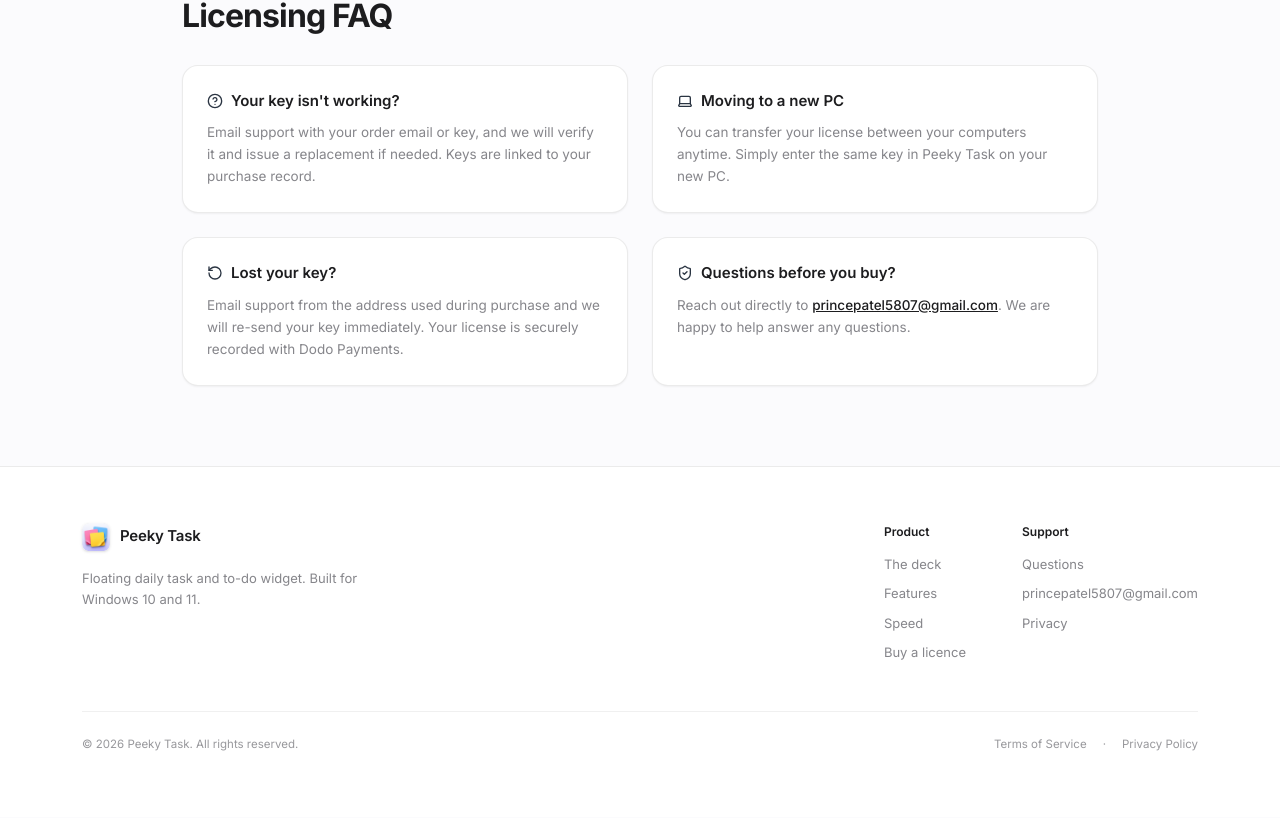
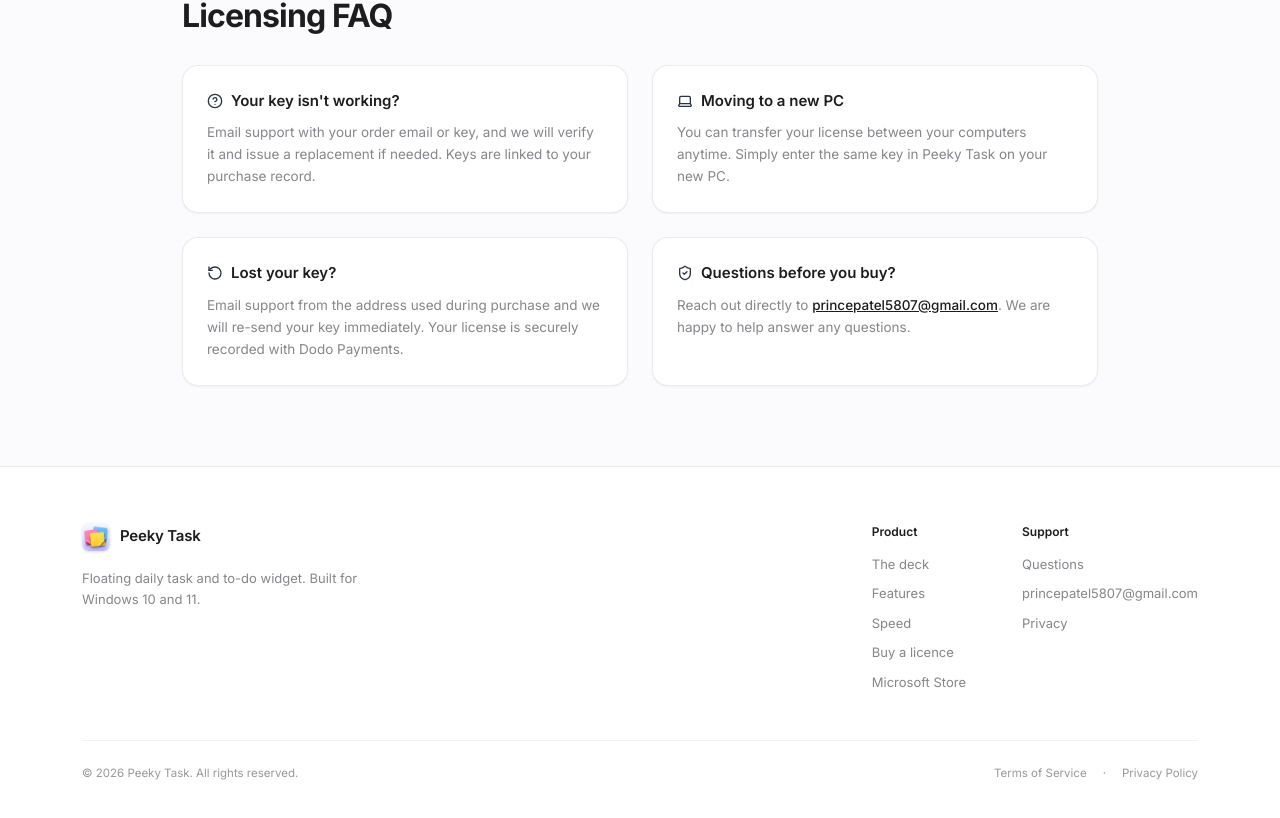
Before and after one commit to Pro-Prince/peeky-task-web, a Next.js app: page /buy in a window 1280 px wide. Shown: the part 1421-2239 px from the top of the page. Built offline with nearby package versions, Linux system fonts and the light colour scheme.

Commit message:
Update Microsoft Store links to direct listing https://apps.microsoft.com/detail/9P93CZD9129H

```diff
--- a/src/components/DownloadCta.tsx
+++ b/src/components/DownloadCta.tsx
@@ -85,7 +85,7 @@ export function DownloadCta() {
 
         <div className="mt-8 flex flex-wrap items-center justify-center gap-3">
           <a
-            href="https://apps.microsoft.com"
+            href="https://apps.microsoft.com/detail/9P93CZD9129H"
             target="_blank"
             rel="noopener noreferrer"
             className="bg-ink hover:bg-ink/88 inline-flex h-12 items-center rounded-full px-8 text-[15px] font-medium tracking-[-0.01em] text-white shadow-[0_12px_34px_-12px_rgba(0,0,0,0.6)] transition-all active:scale-[0.98]"
--- a/src/components/Footer.tsx
+++ b/src/components/Footer.tsx
@@ -88,6 +88,16 @@ export function Footer() {
                     Buy a licence
                   </Link>
                 </li>
+                <li>
+                  <a
+                    href="https://apps.microsoft.com/detail/9P93CZD9129H"
+                    target="_blank"
+                    rel="noopener noreferrer"
+                    className="text-ink-muted hover:text-ink text-[13px] transition-colors"
+                  >
+                    Microsoft Store
+                  </a>
+                </li>
               </ul>
             </div>
 
```
